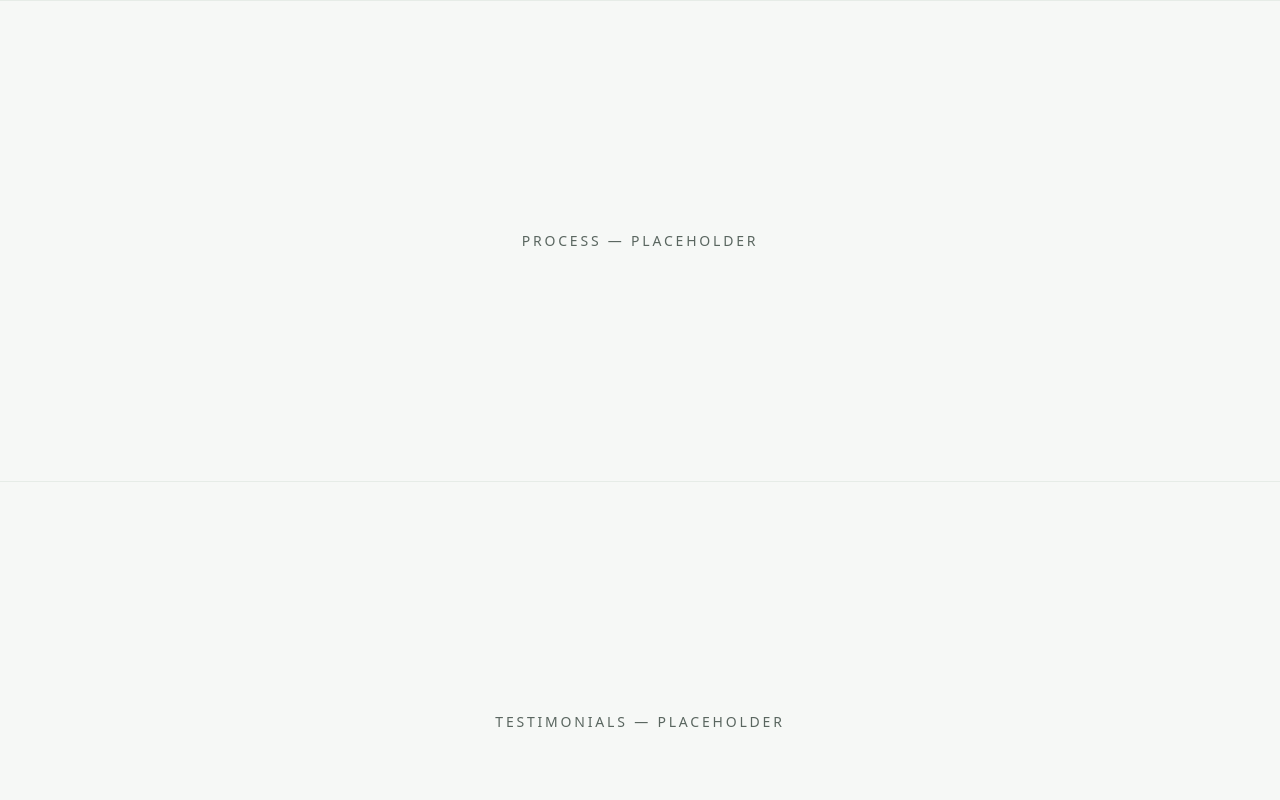
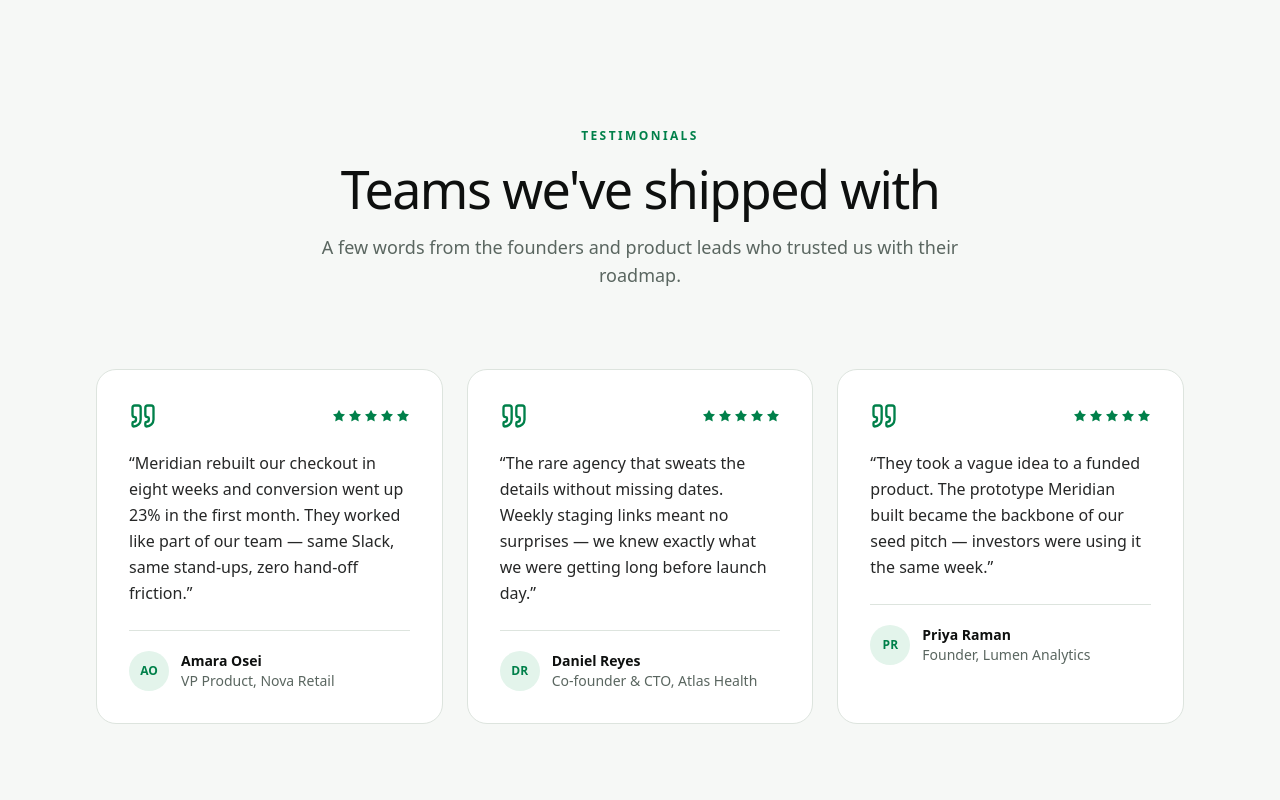
Before and after one commit to Abhisherk01/Site-clone, a React (Vite) app in the folder client/: page / in a window 1280 px wide. Shown: the part 4480-5280 px from the top of the page. Built offline with nearby package versions, Linux system fonts and the light colour scheme.

Commit message:
feat(testimonials): add data-driven quote card grid with staggered reveal

```diff
--- a/client/src/App.jsx
+++ b/client/src/App.jsx
@@ -6,6 +6,7 @@ import Work from "./sections/Work.jsx";
 import Container from "./components/Container.jsx";
 import Process from "./components/Process";
 import { ThemeProvider } from "./context/ThemeContext.jsx";
+import Testimonials from "./sections/Testimonials.jsx";
 
 // Temporary anchor targets — each is replaced by a real section in later steps.
 const placeholderSections = [
@@ -25,6 +26,7 @@ export default function App() {
         <Services />
         <Work />
         <Process />
+        <Testimonials />
         {placeholderSections.map(({ id, label }) => (
           <section key={id} id={id} className="border-t border-line/60">
             <Container className="flex min-h-[60vh] items-center justify-center">
--- /dev/null
+++ b/client/src/data/testimonials.js
@@ -0,0 +1,32 @@
+// Copy for the Testimonials section (Step 10).
+// initials render in the avatar chip; rating powers the stars row.
+
+export const testimonials = [
+    {
+      id: "nova",
+      quote:
+        "Meridian rebuilt our checkout in eight weeks and conversion went up 23% in the first month. They worked like part of our team — same Slack, same stand-ups, zero hand-off friction.",
+      name: "Amara Osei",
+      role: "VP Product",
+      company: "Nova Retail",
+      initials: "AO",
+    },
+    {
+      id: "atlas",
+      quote:
+        "The rare agency that sweats the details without missing dates. Weekly staging links meant no surprises — we knew exactly what we were getting long before launch day.",
+      name: "Daniel Reyes",
+      role: "Co-founder & CTO",
+      company: "Atlas Health",
+      initials: "DR",
+    },
+    {
+      id: "lumen",
+      quote:
+        "They took a vague idea to a funded product. The prototype Meridian built became the backbone of our seed pitch — investors were using it the same week.",
+      name: "Priya Raman",
+      role: "Founder",
+      company: "Lumen Analytics",
+      initials: "PR",
+    },
+  ];
--- /dev/null
+++ b/client/src/sections/Testimonials.jsx
@@ -0,0 +1,60 @@
+import { Quote, Star } from "lucide-react";
+import Container from "../components/Container.jsx";
+import SectionHeading from "../components/SectionHeading.jsx";
+import Card from "../components/Card.jsx";
+import Reveal from "../components/Reveal.jsx";
+import { testimonials } from "../data/testimonials.js";
+
+function Stars() {
+  return (
+    <span aria-hidden="true" className="flex gap-0.5 text-accent">
+      {Array.from({ length: 5 }).map((_, i) => (
+        <Star key={i} size={14} fill="currentColor" strokeWidth={0} />
+      ))}
+    </span>
+  );
+}
+
+export default function Testimonials() {
+  return (
+    <section id="testimonials" aria-label="Client testimonials" className="scroll-mt-24">
+      <Container className="py-24 sm:py-32">
+        <Reveal>
+          <SectionHeading
+            eyebrow="Testimonials"
+            title="Teams we've shipped with"
+            description="A few words from the founders and product leads who trusted us with their roadmap."
+          />
+        </Reveal>
+
+        <ul className="mt-16 grid gap-6 sm:mt-20 lg:grid-cols-3">
+          {testimonials.map((t, index) => (
+            <Reveal as="li" key={t.id} delay={index * 0.08}>
+              <Card className="flex h-full flex-col">
+                <div className="flex items-center justify-between">
+                  <Quote size={28} aria-hidden="true" className="text-accent" />
+                  <Stars />
+                </div>
+
+                <blockquote className="mt-5 flex-1 text-base leading-relaxed text-paper/90">
+                  <p>&ldquo;{t.quote}&rdquo;</p>
+                  <footer className="mt-6 flex items-center gap-3 border-t border-line pt-5">
+                    <span className="flex h-10 w-10 shrink-0 items-center justify-center rounded-full bg-accent-soft font-display text-xs font-semibold text-accent">
+                      {t.initials}
+                    </span>
+                    <span>
+                      <span className="block text-sm font-semibold text-paper">{t.name}</span>
+                      <span className="block text-sm text-muted">
+                        {t.role}, {t.company}
+                      </span>
+                    </span>
+                  </footer>
+                </blockquote>
+              </Card>
+            </Reveal>
+          ))}
+        </ul>
+      </Container>
+    </section>
+  );
+}
```
